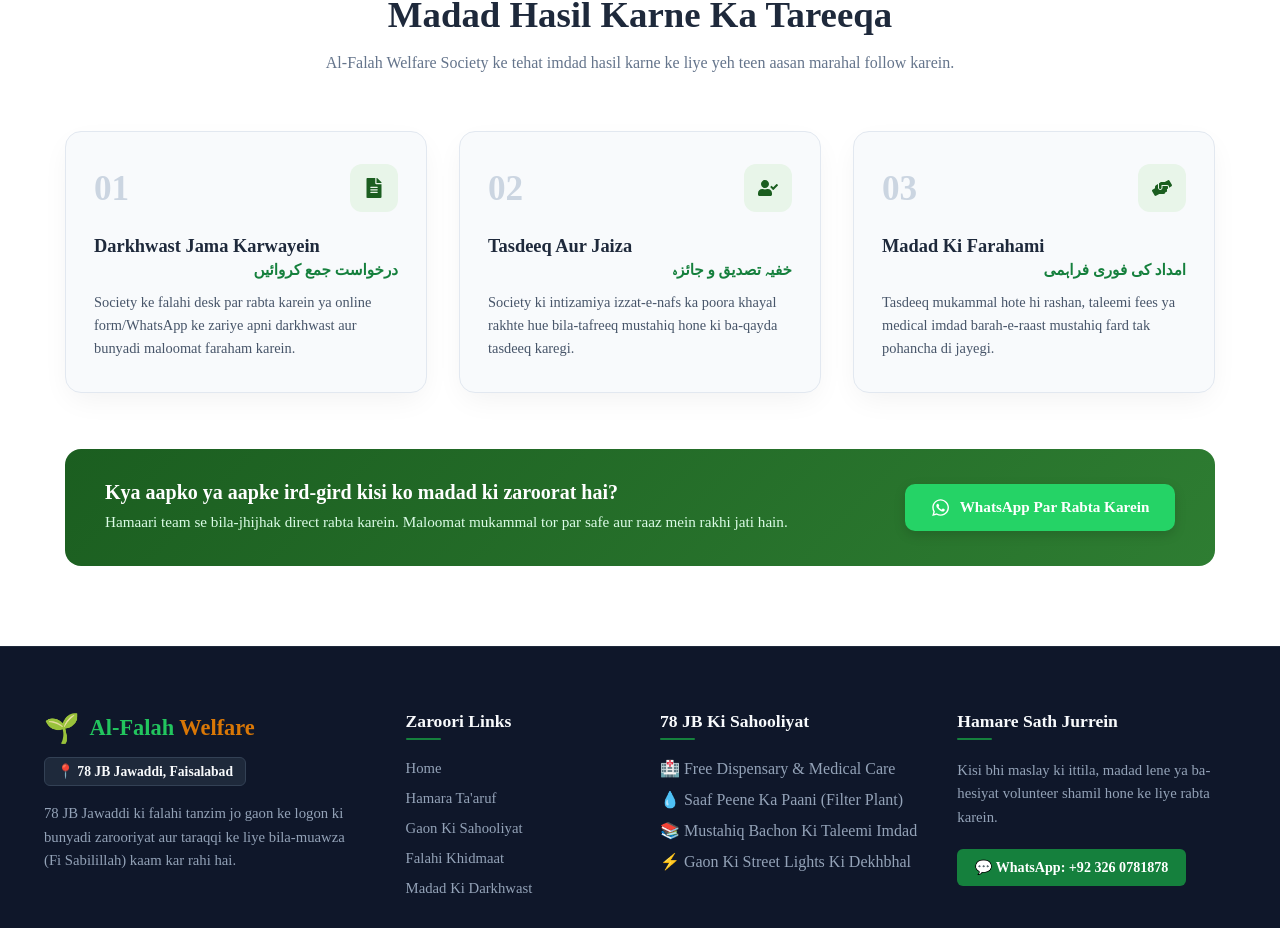
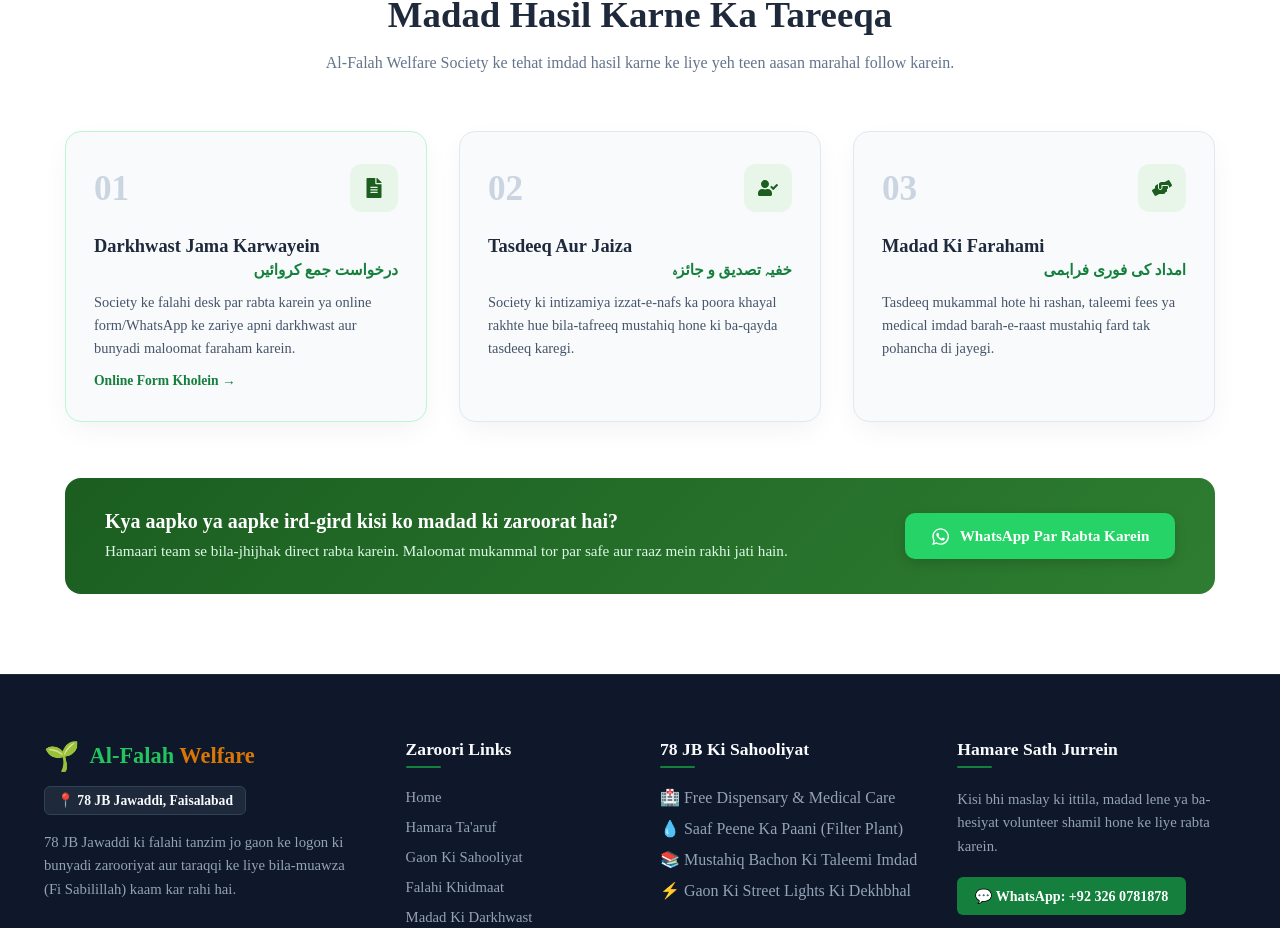
Before and after one commit to ziyan22g/Alfalah78jb, a React (Vite) app in the folder frontend/: page /facilities in a window 1280 px wide. Shown: the part 1774-2702 px from the top of the page. Built offline with nearby package versions, Linux system fonts and the light colour scheme.

Commit message:
make first step card to clickable to navigate to help-form

```diff
--- a/frontend/src/Pages/Facilities/FacilitiesApply/FacilitiesApply.css
+++ b/frontend/src/Pages/Facilities/FacilitiesApply/FacilitiesApply.css
@@ -112,6 +112,27 @@
         }
       }
     }
+
+    /* it's apply when the condition is true otherwise it ignore  */
+    .clickable-card {
+      cursor: pointer;
+      border: 1.5px solid #bbf7d0;
+      transition: transform 0.2s ease, box-shadow 0.2s ease, border-color 0.2s ease;
+
+      &:hover {
+        transform: translateY(-4px);
+        border-color: #15803d;
+        box-shadow: 0 10px 25px rgba(21, 128, 61, 0.12);
+      }
+    }
+
+    .click-action-hint {
+      display: inline-block;
+      margin-top: 0.8rem;
+      font-size: 0.85rem;
+      font-weight: 700;
+      color: #15803d;
+    }
   }
 
   /* Help Banner */
--- a/frontend/src/Pages/Facilities/FacilitiesApply/FacilitiesApply.jsx
+++ b/frontend/src/Pages/Facilities/FacilitiesApply/FacilitiesApply.jsx
@@ -1,19 +1,8 @@
-// import React from 'react'
-// import './FacilitiesApply.css'
-
-// const FacilitiesApply = () => {
-//     return (
-//         <div>FacilitiesApply section</div>
-//     )
-// }
-
-// export { FacilitiesApply }
-
-
 import React from 'react';
 import { FaFileAlt, FaUserCheck, FaHandsHelping, FaWhatsapp } from 'react-icons/fa';
+import { WHATSAPP_NUMBER } from '../../../Config/Config';
+import { useNavigate } from 'react-router-dom';
 import './FacilitiesApply.css';
-import { WHATSAPP_NUMBER } from '../../../Config/Config';
 
 const stepsData = [
     {
@@ -21,25 +10,41 @@
         icon: <FaFileAlt />,
         title: 'Darkhwast Jama Karwayein',
         urduTitle: 'درخواست جمع کروائیں',
-        description: 'Society ke falahi desk par rabta karein ya online form/WhatsApp ke zariye apni darkhwast aur bunyadi maloomat faraham karein.'
+        description: 'Society ke falahi desk par rabta karein ya online form/WhatsApp ke zariye apni darkhwast aur bunyadi maloomat faraham karein.',
+        isClickable: true,
+        route: "/help-form"
     },
     {
         stepNumber: '02',
         icon: <FaUserCheck />,
         title: 'Tasdeeq Aur Jaiza',
         urduTitle: 'خفیہ تصدیق و جائزہ',
-        description: 'Society ki intizamiya izzat-e-nafs ka poora khayal rakhte hue bila-tafreeq mustahiq hone ki ba-qayda tasdeeq karegi.'
+        description: 'Society ki intizamiya izzat-e-nafs ka poora khayal rakhte hue bila-tafreeq mustahiq hone ki ba-qayda tasdeeq karegi.',
+        isClickable: false,
     },
     {
         stepNumber: '03',
         icon: <FaHandsHelping />,
         title: 'Madad Ki Farahami',
         urduTitle: 'امداد کی فوری فراہمی',
-        description: 'Tasdeeq mukammal hote hi rashan, taleemi fees ya medical imdad barah-e-raast mustahiq fard tak pohancha di jayegi.'
+        description: 'Tasdeeq mukammal hote hi rashan, taleemi fees ya medical imdad barah-e-raast mustahiq fard tak pohancha di jayegi.',
+        isClickable: false
     }
 ];
 
-const FacilitiesApply  = () => {
+
+const FacilitiesApply = () => {
+
+    const navigate = useNavigate();
+
+    const ClickableCard = (item) => {
+        if (item.isClickable && item.route) {
+            navigate(item.route)
+        }
+    };
+
+
+
     return (
         <section className="how-to-apply-section" id="how-to-apply">
             <div className="apply-container">
@@ -56,7 +61,11 @@
                 {/* 3 Steps Grid */}
                 <div className="steps-wrapper">
                     {stepsData.map((item, index) => (
-                        <div key={index} className="step-card">
+                        <div
+                            key={index}
+                            className={`step-card ${item.isClickable ? 'clickable-card' : ''}`}
+                            onClick={() => { ClickableCard(item) }}
+                        >
                             <div className="step-header">
                                 <span className="step-index">{item.stepNumber}</span>
                                 <div className="step-icon-box">
@@ -68,6 +77,12 @@
                                 <h3 className="step-heading">{item.title}</h3>
                                 <span className="step-urdu">{item.urduTitle}</span>
                                 <p className="step-text">{item.description}</p>
+
+                                {item.isClickable && (
+                                    <span className="click-action-hint">
+                                        Online Form Kholein &rarr;
+                                    </span>
+                                )}
                             </div>
                         </div>
                     ))}
```
